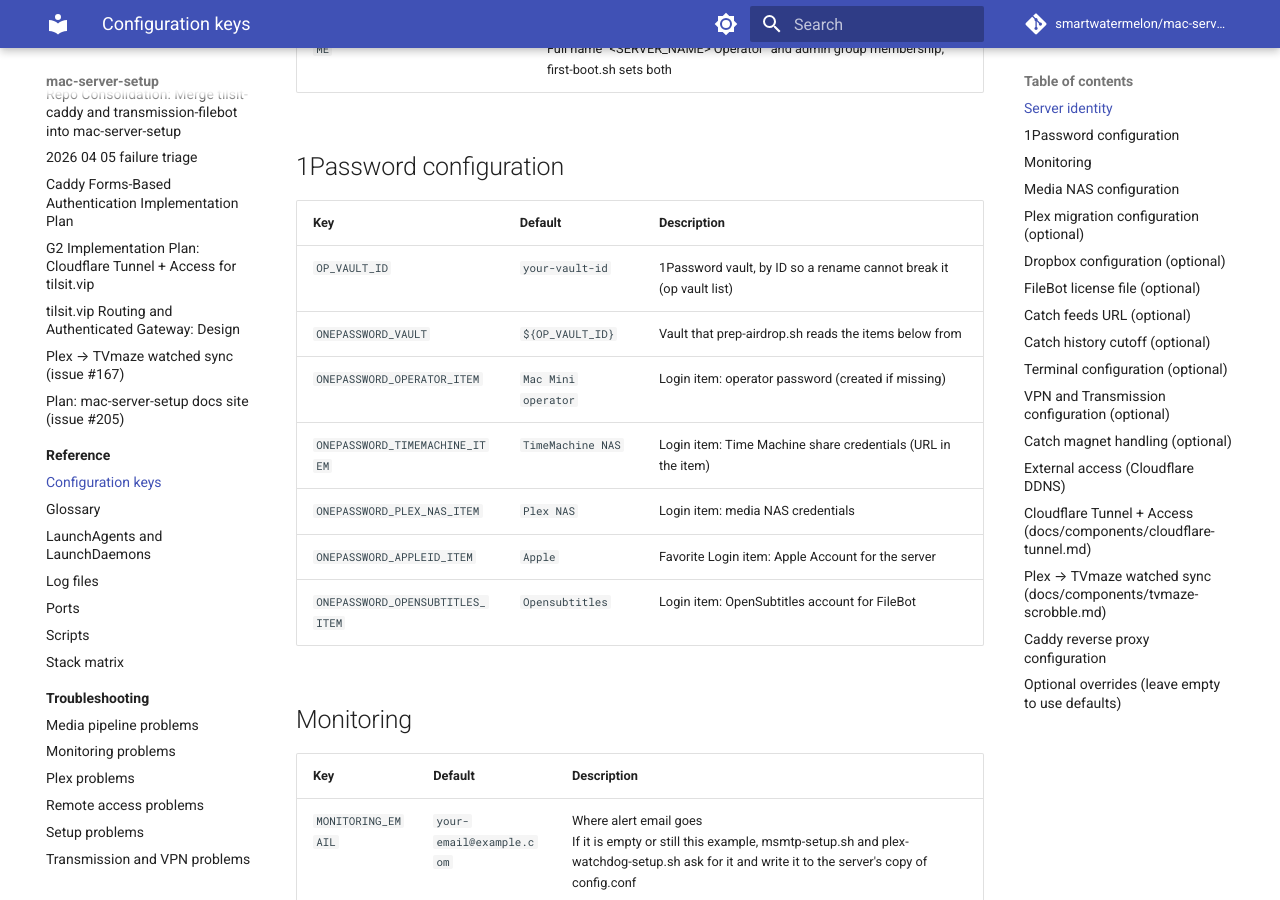
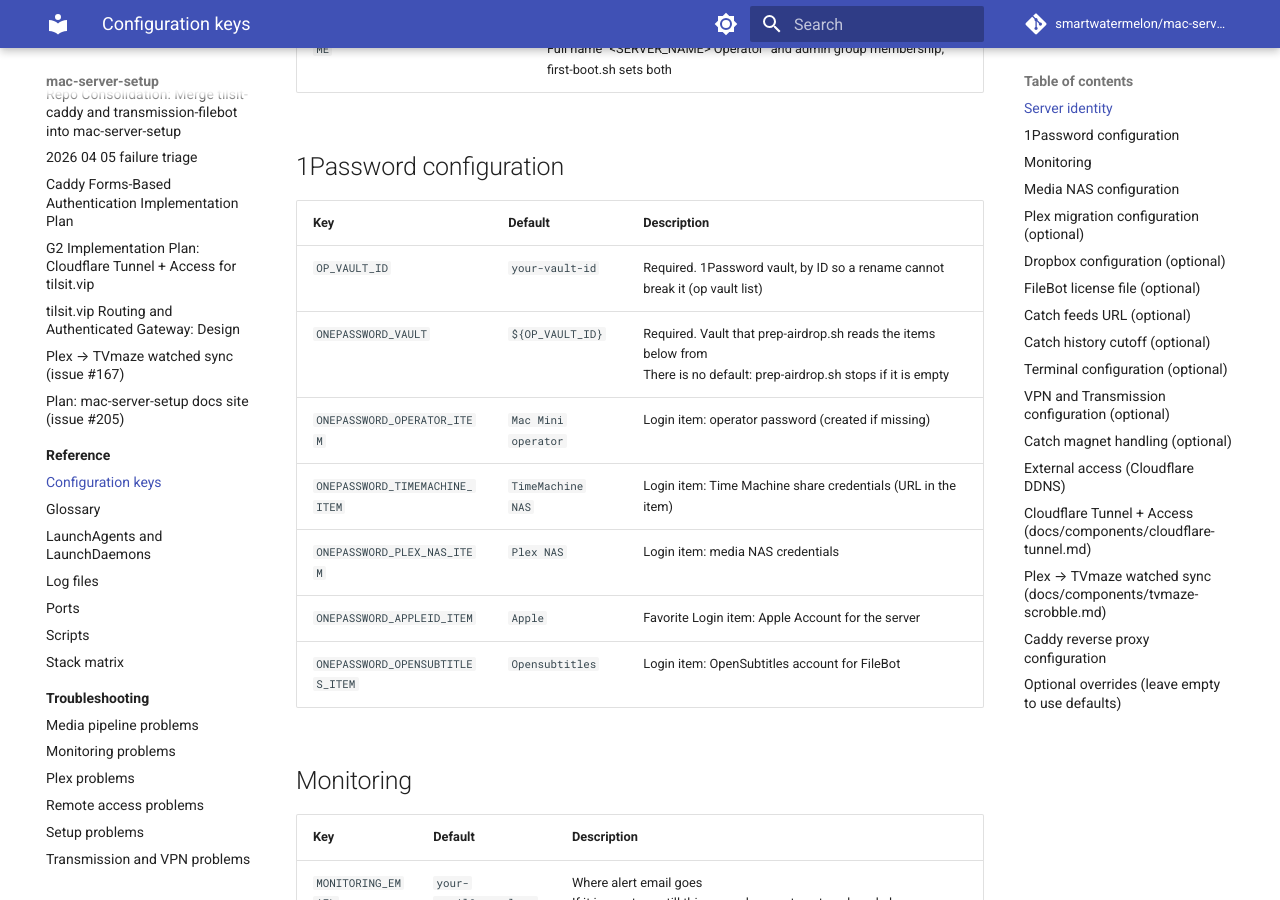
Before and after one commit to smartwatermelon/mac-server-setup, an MkDocs documentation site: the page built from docs/reference/config-keys.md, in a window 1280 px wide and 900 px high, scrolled down 489 px. Built offline with MkDocs 1.6.1 and Material for MkDocs 9.7.7, drawn with Linux system fonts in a browser that asks for light colours; comment, search, counter and statistics services are not loaded.

Commit message:
fix: drop the hard-coded 1Password vault id fallback
prep-airdrop.sh and first-boot.sh set OP_VAULT_ID to a real vault id
when config.conf was missing. The vault now has no default.

- prep-airdrop.sh stops before any 1Password call if ONEPASSWORD_VAULT
  is empty, and names the key and the config file.
- first-boot.sh uses the vault only for the operator password note, so a
  missing vault is a collected warning there, not a stop mid-setup.
- config.conf.template marks both vault keys as required;
  docs/reference/config-keys.md regenerated.
- tests/prep-airdrop-vault.bats covers the check and asserts no
  26-character vault id is hard-coded in either script.

Advances #265

```diff
--- a/docs/reference/config-keys.md
+++ b/docs/reference/config-keys.md
@@ -18,8 +18,8 @@ Every key in `config/config.conf.template`. Copy the template to
 
 | Key | Default | Description |
 | --- | --- | --- |
-| `OP_VAULT_ID` | `your-vault-id` | 1Password vault, by ID so a rename cannot break it (op vault list) |
-| `ONEPASSWORD_VAULT` | `${OP_VAULT_ID}` | Vault that prep-airdrop.sh reads the items below from |
+| `OP_VAULT_ID` | `your-vault-id` | Required. 1Password vault, by ID so a rename cannot break it (op vault list) |
+| `ONEPASSWORD_VAULT` | `${OP_VAULT_ID}` | Required. Vault that prep-airdrop.sh reads the items below from<br>There is no default: prep-airdrop.sh stops if it is empty |
 | `ONEPASSWORD_OPERATOR_ITEM` | `Mac Mini operator` | Login item: operator password (created if missing) |
 | `ONEPASSWORD_TIMEMACHINE_ITEM` | `TimeMachine NAS` | Login item: Time Machine share credentials (URL in the item) |
 | `ONEPASSWORD_PLEX_NAS_ITEM` | `Plex NAS` | Login item: media NAS credentials |
```
Also changed, not shown: 4 other files.
